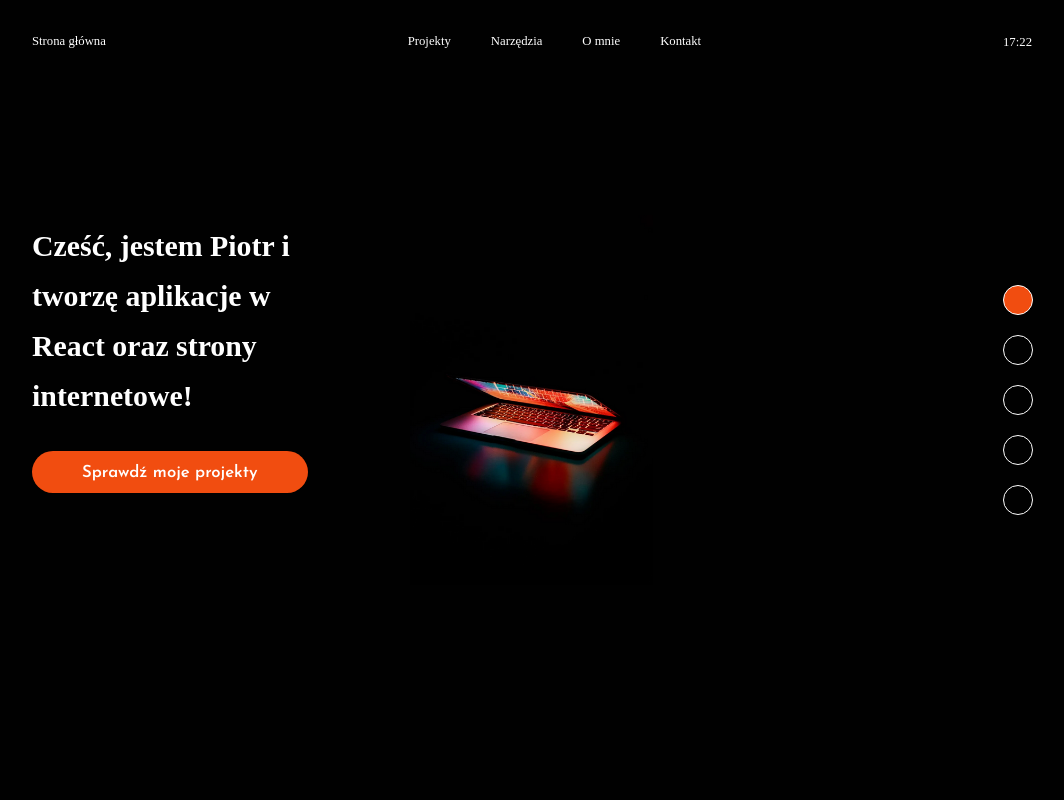
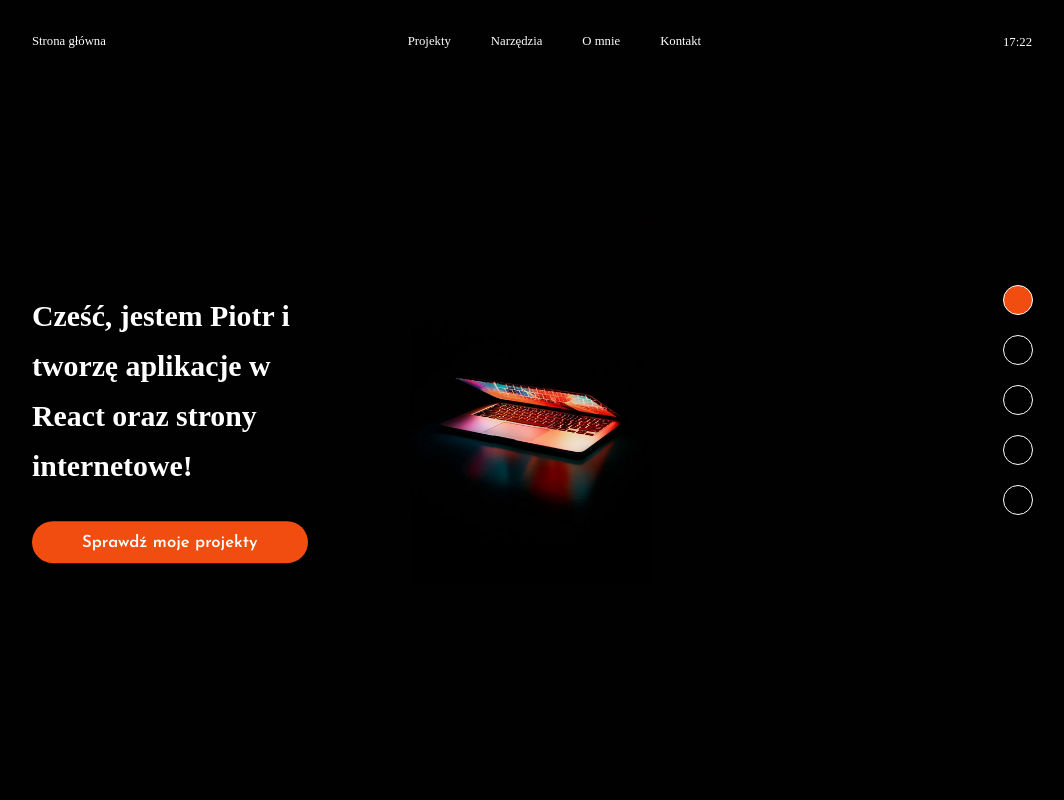
Before and after one commit to PioKl/Portfolio-Website, a React (Create React App) app: page / in a window 1280 px wide. Shown: the top 800 px of the page, without its empty margins (108-1172 px from the left). Built offline with nearby package versions, Linux system fonts and the light colour scheme; a web font is replaced by a local one.

Commit message:
Heros.scss|Styles update

```diff
--- a/src/style/Hero.scss
+++ b/src/style/Hero.scss
@@ -195,16 +195,19 @@
     //width: 19rem;
     width: calc(230px + (330 - 230) * ((100vw - 762px) / (1900 - 762)));
     font-family: $fontOne;
+    /*     position: absolute;
+    top: 50%;
+    left: 50%;
+    transform: translate(-50%, -50%); */
+    //transform: translateY(-50%);
+
+    /*     @media (min-width: 1200px) {
+        position: static;
+        transform: translateY(50%);
+    } */
     position: absolute;
     top: 50%;
-    left: 50%;
-    //transform: translateY(-50%);
-    transform: translate(-50%, -50%);
-
-    @media (min-width: 1200px) {
-        position: static;
-        transform: translateY(50%);
-    }
+    transform: translateY(-40%);
 
     &__heading {
         //font-size: 4.2rem;
```
